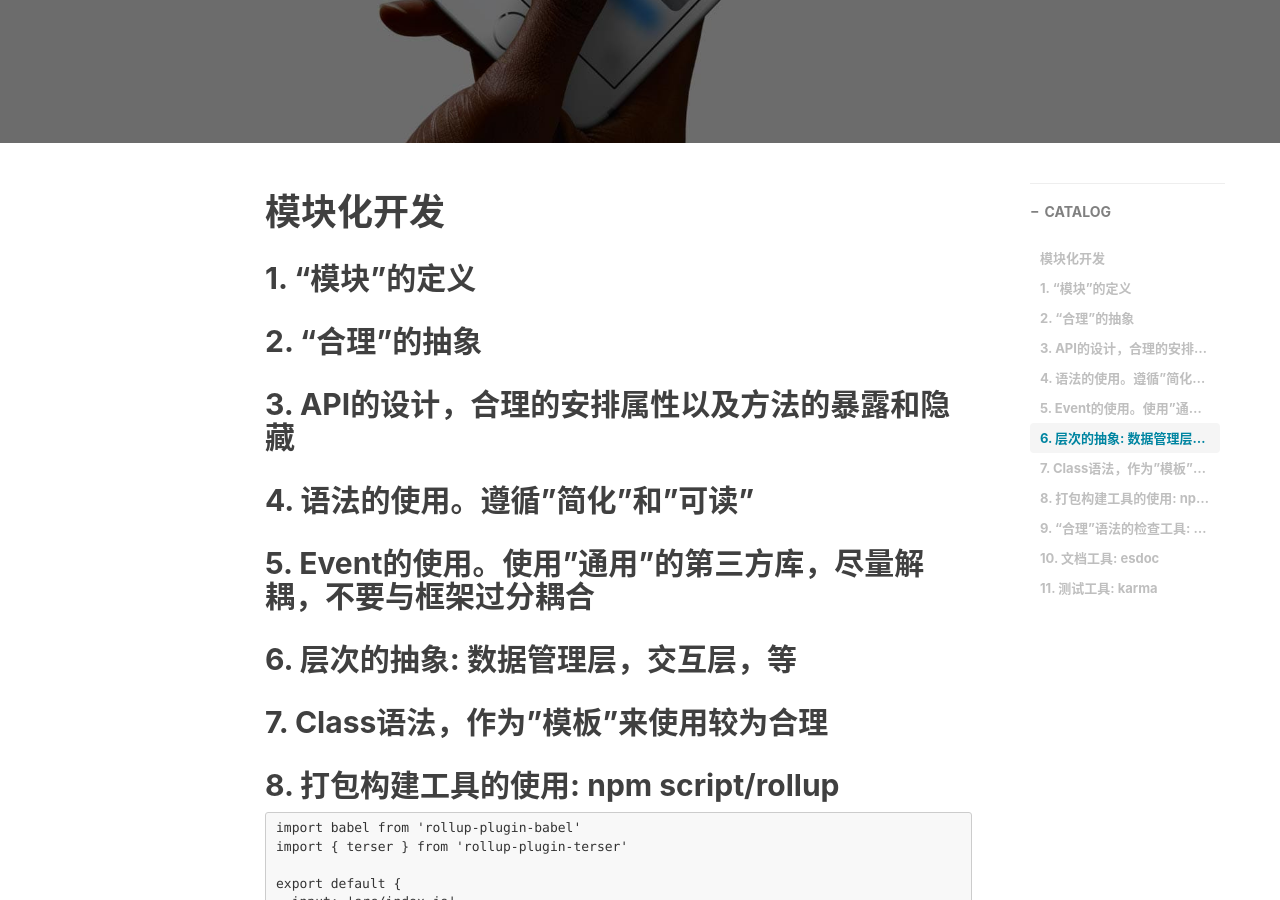
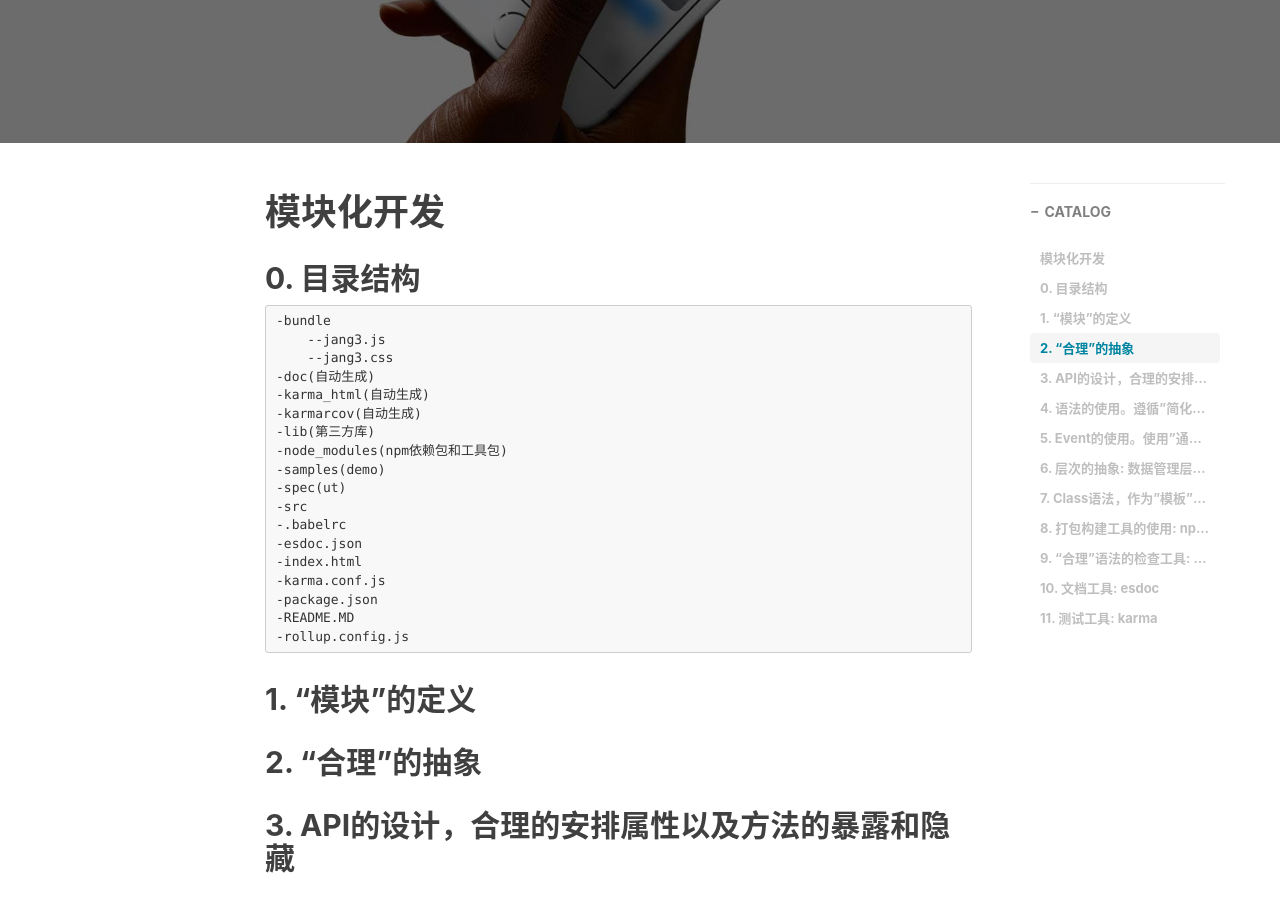
Before and after one commit to jangzc/jangzc.github.io, a Jekyll site: the page built from _posts/2018-11-05-JS开发环境及开发效率.md, in a window 1280 px wide and 900 px high, scrolled down 380 px. Built offline with Jekyll 4.4.1, drawn with Linux system fonts in a browser that asks for light colours; nearby versions of some CDN libraries; comment, search, counter and statistics services are not loaded.

Commit message:
Update 2018-11-05-JS开发环境及开发效率.md

````diff
--- a/_posts/2018-11-05-JS开发环境及开发效率.md
+++ b/_posts/2018-11-05-JS开发环境及开发效率.md
@@ -11,6 +11,27 @@ tags:
 ---
 
 # 模块化开发
+## 0. 目录结构
+```
+-bundle
+    --jang3.js
+    --jang3.css
+-doc(自动生成)
+-karma_html(自动生成)
+-karmarcov(自动生成)
+-lib(第三方库)
+-node_modules(npm依赖包和工具包)
+-samples(demo)
+-spec(ut)
+-src
+-.babelrc
+-esdoc.json
+-index.html
+-karma.conf.js
+-package.json
+-README.MD
+-rollup.config.js
+```
 ## 1. "模块"的定义
 ## 2. "合理"的抽象
 ## 3. API的设计，合理的安排属性以及方法的暴露和隐藏
````
